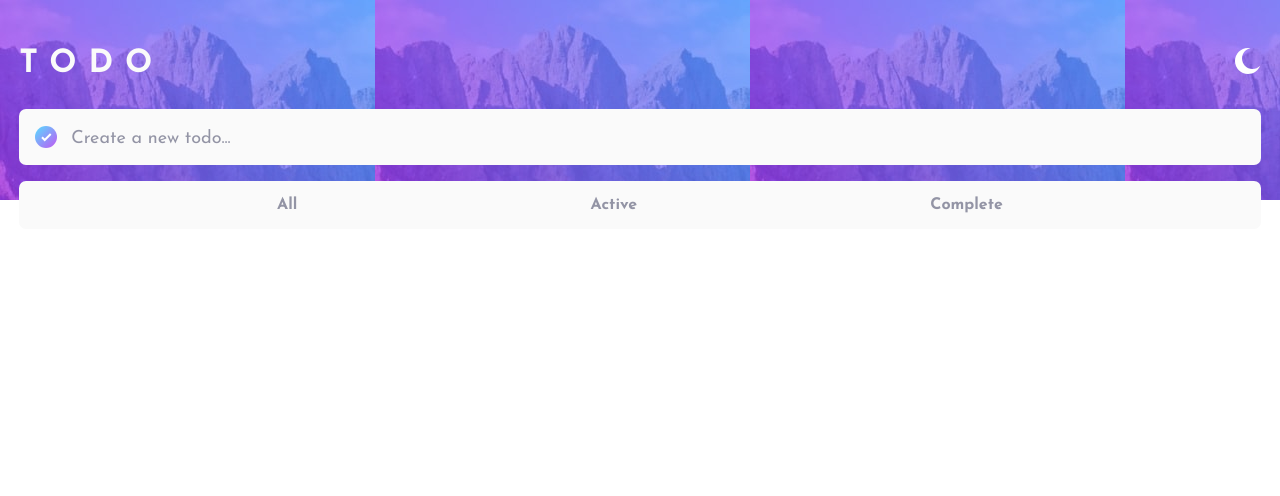
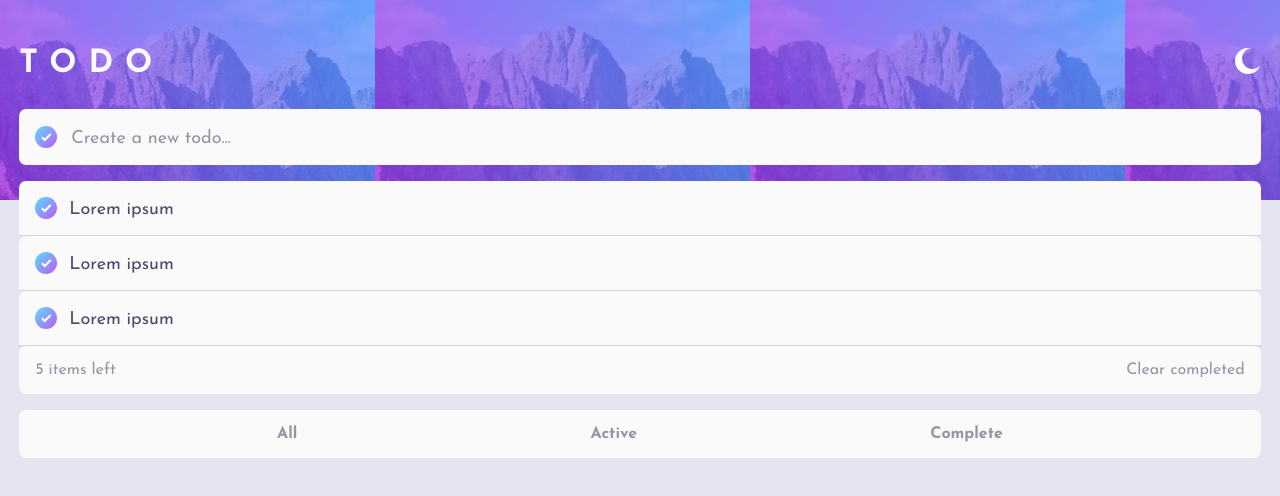
Before and after one commit to davidhurtadodev/todo-list-react, a React (Create React App) app: page / in a window 1280 px wide. Shown: the top 496 px of the page. Built offline with nearby package versions, Linux system fonts and the light colour scheme; the HTML template or start-up script is replaced by a standard one.

Commit message:
feat JSX styling light mode

```diff
--- a/src/App.css
+++ b/src/App.css
@@ -1,38 +1,5 @@
 .App {
   text-align: center;
+  background-color: var(--very-light-grayish-blue-light);
+  min-height: 100vh;
 }
-
-.App-logo {
-  height: 40vmin;
-  pointer-events: none;
-}
-
-@media (prefers-reduced-motion: no-preference) {
-  .App-logo {
-    animation: App-logo-spin infinite 20s linear;
-  }
-}
-
-.App-header {
-  background-color: #282c34;
-  min-height: 100vh;
-  display: flex;
-  flex-direction: column;
-  align-items: center;
-  justify-content: center;
-  font-size: calc(10px + 2vmin);
-  color: white;
-}
-
-.App-link {
-  color: #61dafb;
-}
-
-@keyframes App-logo-spin {
-  from {
-    transform: rotate(0deg);
-  }
-  to {
-    transform: rotate(360deg);
-  }
-}
--- a/src/App.tsx
+++ b/src/App.tsx
@@ -4,7 +4,8 @@ import Header from './Header';
 import MainWrapper from './MainWrapper';
 import CreateTodo from './CreateTodo';
 import TodoList from './TodoList';
-import './Container/Container.css';
+import TodoListStatus from './TodoListStatus';
+
 import TodoNav from './TodoNav';
 
 function App(): JSX.Element {
@@ -14,6 +15,7 @@ function App(): JSX.Element {
       <MainWrapper>
         <CreateTodo />
         <TodoList />
+        <TodoListStatus />
         <TodoNav />
       </MainWrapper>
     </div>
--- a/src/Container/Container.css
+++ /dev/null
@@ -1,31 +0,0 @@
-.container {
-  background-color: var(--very-light-gray-light);
-  display: flex;
-  align-items: center;
-  padding: 1rem;
-  border-radius: 7px;
-}
-.container__check-circle {
-  width: 22px;
-  height: 22px;
-  background-image: linear-gradient(
-    135deg,
-    hsl(192, 100%, 67%),
-    hsl(280, 87%, 65%)
-  );
-  display: flex;
-  justify-content: center;
-  align-items: center;
-  border-radius: 50%;
-}
-.container--create {
-  margin-bottom: 1rem;
-}
-.container__text {
-  margin-top: 3px;
-  margin-left: 12px;
-}
-
-.check-circle__check {
-  width: 11px;
-}
--- a/src/Todo/Todo.css
+++ b/src/Todo/Todo.css
@@ -1,3 +1,12 @@
 .todo {
   background-color: var(--very-light-gray-light);
+  border-bottom: solid 1px var(--light-grayish-blue-light);
+  border-bottom-left-radius: 0;
+  border-bottom-right-radius: 0;
 }
+.todo__text {
+  color: var(--very-dark-grayish-blue-light);
+  margin-top: 3px;
+  margin-left: 12px;
+  font-size: 18px;
+}
--- a/src/Todo/index.tsx
+++ b/src/Todo/index.tsx
@@ -1,12 +1,21 @@
 import React from 'react';
 import './Todo.css';
+import checkSvg from '../assets/icons/icon-check.svg';
 
 type todoProps = {
-  create: boolean;
+  completed: boolean;
+  todoText: string;
 };
 
-const Todo = ({ create }: todoProps): JSX.Element => {
-  return <div className={create ? 'todo todo--factory' : 'factory'}></div>;
+const Todo = ({ completed, todoText }: todoProps): JSX.Element => {
+  return (
+    <div className="container todo">
+      <span className="container__check-circle">
+        <img src={checkSvg} className="check-circle__check" alt="" />
+      </span>
+      <span className="todo__text">{todoText}</span>
+    </div>
+  );
 };
 
 export default Todo;
--- a/src/TodoList/index.tsx
+++ b/src/TodoList/index.tsx
@@ -1,11 +1,19 @@
 import React from 'react';
+import Todo from '../Todo/index';
+import './TodoList.css';
 
 type todoListProps = {
   todosInProgress: [];
 };
 
 const TodoList = (): JSX.Element => {
-  return <div className="todo-list"></div>;
+  return (
+    <div className="todo-list">
+      <Todo todoText={'Lorem ipsum'} completed={false} />
+      <Todo todoText={'Lorem ipsum'} completed={false} />
+      <Todo todoText={'Lorem ipsum'} completed={false} />
+    </div>
+  );
 };
 
 export default TodoList;
--- /dev/null
+++ b/src/TodoListStatus/TodoListStatus.css
@@ -0,0 +1,14 @@
+.todo-list-status {
+  display: flex;
+  justify-content: space-between;
+  margin-bottom: 1rem;
+  border-bottom-left-radius: 7px;
+  border-bottom-right-radius: 7px;
+}
+
+.todo-list-status__left {
+  color: var(--dark-grayisgh-blue-light);
+}
+.todo-list-status__clear {
+  color: var(--dark-grayisgh-blue-light);
+}
--- /dev/null
+++ b/src/TodoListStatus/index.tsx
@@ -0,0 +1,17 @@
+import React from 'react';
+import './TodoListStatus.css';
+
+type TodoListStatusProps = {
+  itemsLeft?: number;
+};
+
+const TodoListStatus = ({ itemsLeft }: TodoListStatusProps): JSX.Element => {
+  return (
+    <div className="container todo-list-status">
+      <span className="todo-list-status__left">5 items left</span>
+      <span className="todo-list-status__clear">Clear completed</span>
+    </div>
+  );
+};
+
+export default TodoListStatus;
--- a/src/index.css
+++ b/src/index.css
@@ -68,3 +68,34 @@ code {
 .hide-mobile {
   display: none;
 }
+.container {
+  background-color: var(--very-light-gray-light);
+  display: flex;
+  align-items: center;
+  padding: 1rem;
+  border-radius: 7px;
+}
+.container__check-circle {
+  width: 22px;
+  height: 22px;
+  background-image: linear-gradient(
+    135deg,
+    hsl(192, 100%, 67%),
+    hsl(280, 87%, 65%)
+  );
+  display: flex;
+  justify-content: center;
+  align-items: center;
+  border-radius: 50%;
+}
+.container--create {
+  margin-bottom: 1rem;
+}
+.container__text {
+  margin-top: 3px;
+  margin-left: 12px;
+}
+
+.check-circle__check {
+  width: 11px;
+}
```
Also changed, not shown: src/Container/index.tsx (deleted, +0 -30 lines).
